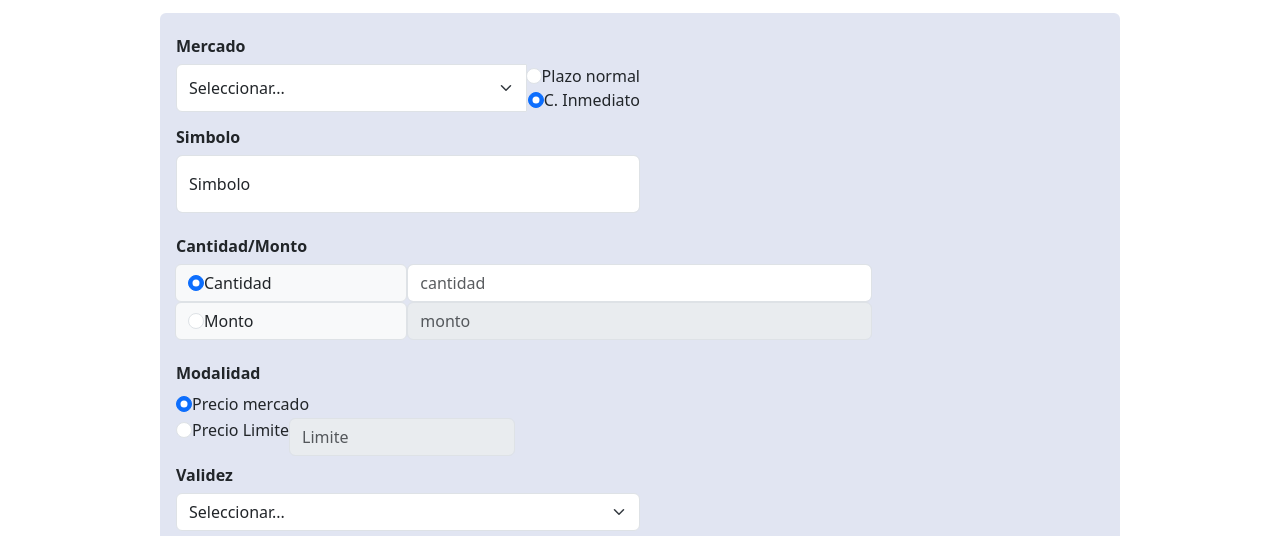
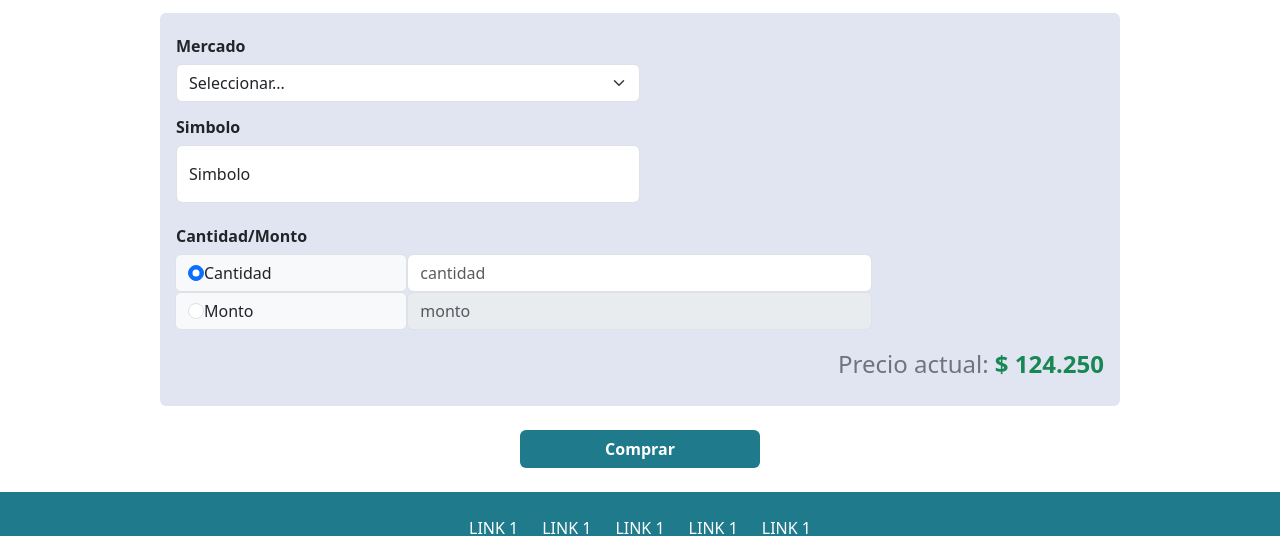
Before and after one commit to Pil-Grupo-4/Frontend, an Angular app in the folder Broker/: page /compra in a window 1280 px wide. Shown: the part 253-789 px from the top of the page. Built offline with nearby package versions, Linux system fonts and the light colour scheme.

Commit message:
formulario arreglo

```diff
--- a/Broker/src/app/form-compra-accion/form-compra-accion.component.html
+++ b/Broker/src/app/form-compra-accion/form-compra-accion.component.html
@@ -10,7 +10,7 @@
           <option value="2">EEUU</option>
           <option value="3">Brasil</option>
         </select>
-        <div>
+<!--         <div>
           <label class="d-flex flex-row-reverse align-items-center fw-medium">Plazo normal
             <input class="form-check-input mt-0" type="radio" value="1" name="inputMercado" id="plazoLabel"
               aria-label="Checkbox for following text input" checked>
@@ -19,7 +19,7 @@
             <input class="form-check-input mt-0" type="radio" value="1" name="inputMercado" id="contadoLabel"
               aria-label="Checkbox for following text input" checked>
           </label>
-        </div>
+        </div> -->
       </div>
       <h6 class="fw-bold mt-2">Simbolo</h6>
       <div class="input-group mb-3 w-50">
@@ -49,7 +49,7 @@
           <input type="text" class="form-control w-50" aria-label="Text input with checkbox" id="montoInput" placeholder="monto" disabled>
         </div>
       </div>
-      <div class="compraContainer_cantidad d-flex flex-column" CustomInput2>
+<!--       <div class="compraContainer_cantidad d-flex flex-column" CustomInput2>
         <h6 class="fw-bold mt-2">Modalidad</h6>
         <div CustomInput2>
           <div class="form-check flex-row d-flex">
@@ -67,8 +67,8 @@
           </div>
         </div>
 
-      </div>
-      <h6 class="fw-bold mt-2">Validez</h6>
+      </div> -->
+<!--       <h6 class="fw-bold mt-2">Validez</h6>
       <div class="input-group mb-3 w-50">
         <select class="form-select" id="inputGroupSelect01">
           <option selected>Seleccionar...</option>
@@ -79,7 +79,7 @@
           <option value="5">Hasta el 28 de julio</option>
           <option value="6">Hatsa el 1 de agosto</option>
         </select>
-      </div>
+      </div> -->
       <div class="w-100 align-items-end d-flex flex-column">
         <span class="text-secondary fs-4 mb-2">Precio actual: <span class="text-success fw-bold">$ 124.250</span></span>
        <!--  <span class="justify-content-start text-start w-100">Ultimas transacciones:</span>
```
